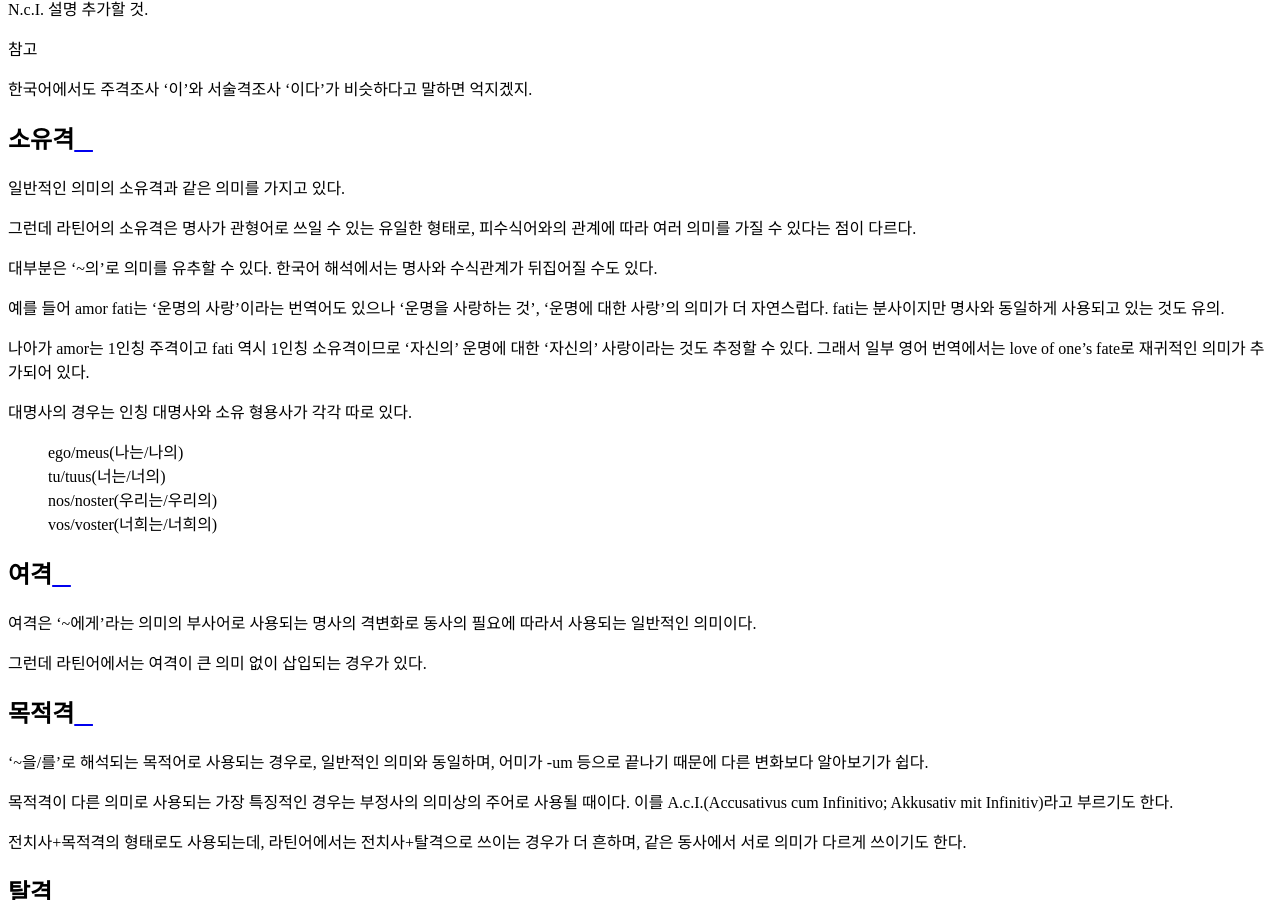
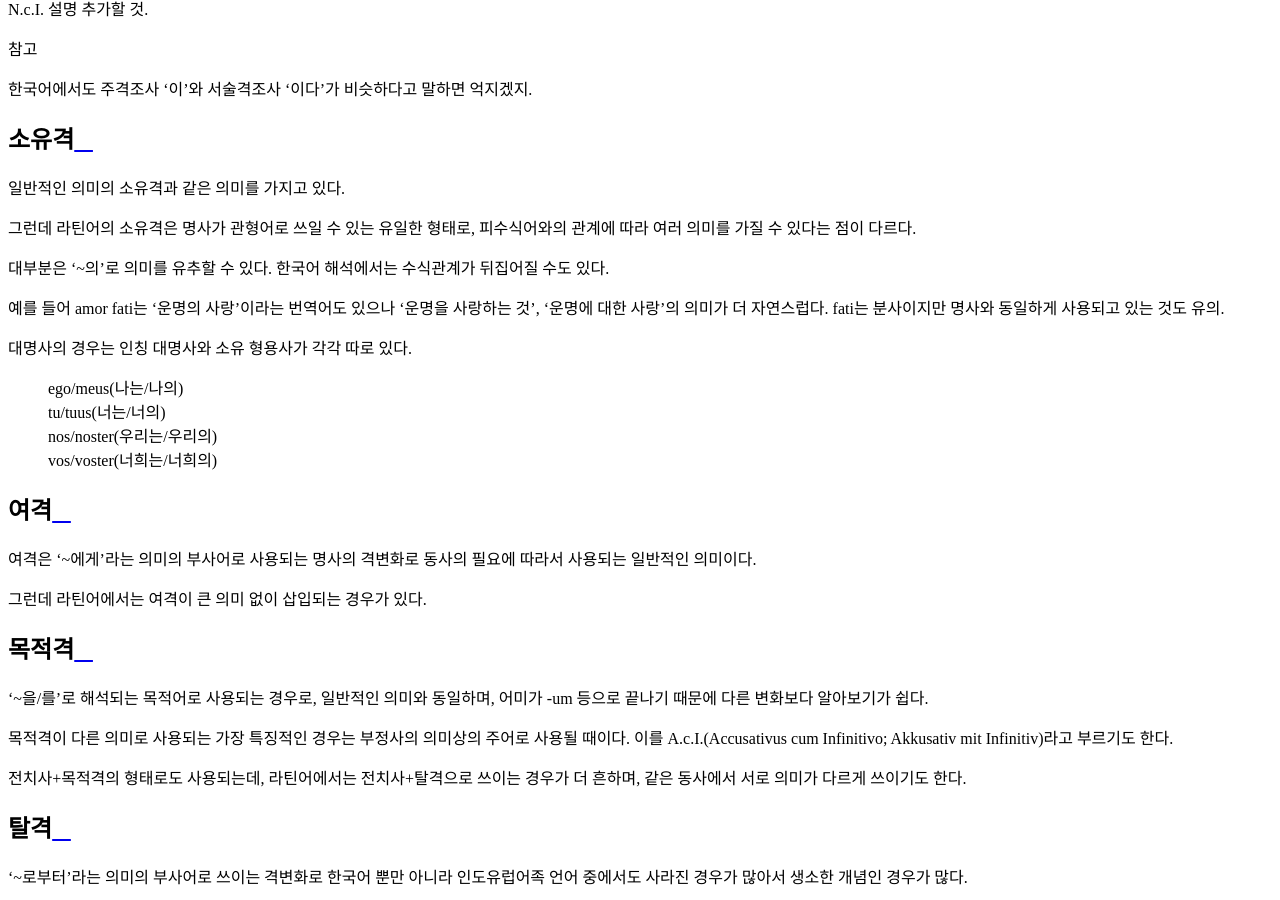
Before and after one commit to kabbala/grammatica_latina, a Sphinx documentation site: the page built from source/pars/casus_nominis.rst, in a window 1280 px wide and 900 px high, scrolled down 10866 px. Built offline with Sphinx 7.4.7 and the Read the Docs theme 2.0.0, drawn with Linux system fonts in a browser that asks for light colours.

Commit message:
불완전한 내용 삭제

```diff
--- a/source/pars/casus_nominis.rst
+++ b/source/pars/casus_nominis.rst
@@ -38,11 +38,9 @@
 
 그런데 라틴어의 소유격은 명사가 관형어로 쓰일 수 있는 유일한 형태로, 피수식어와의 관계에 따라 여러 의미를 가질 수 있다는 점이 다르다.
 
-대부분은 ‘~의’로 의미를 유추할 수 있다. 한국어 해석에서는 명사와 수식관계가 뒤집어질 수도 있다.
+대부분은 ‘~의’로 의미를 유추할 수 있다. 한국어 해석에서는 수식관계가 뒤집어질 수도 있다.
 
 예를 들어 amor fati는 ‘운명의 사랑’이라는 번역어도 있으나 ‘운명을 사랑하는 것’, ‘운명에 대한 사랑’의 의미가 더 자연스럽다. fati는 분사이지만 명사와 동일하게 사용되고 있는 것도 유의.
-
-나아가 amor는 1인칭 주격이고 fati 역시 1인칭 소유격이므로 ‘자신의’ 운명에 대한 ‘자신의’ 사랑이라는 것도 추정할 수 있다. 그래서 일부 영어 번역에서는 love of one's fate로 재귀적인 의미가 추가되어 있다.
 
 대명사의 경우는 인칭 대명사와 소유 형용사가 각각 따로 있다.
 
```
